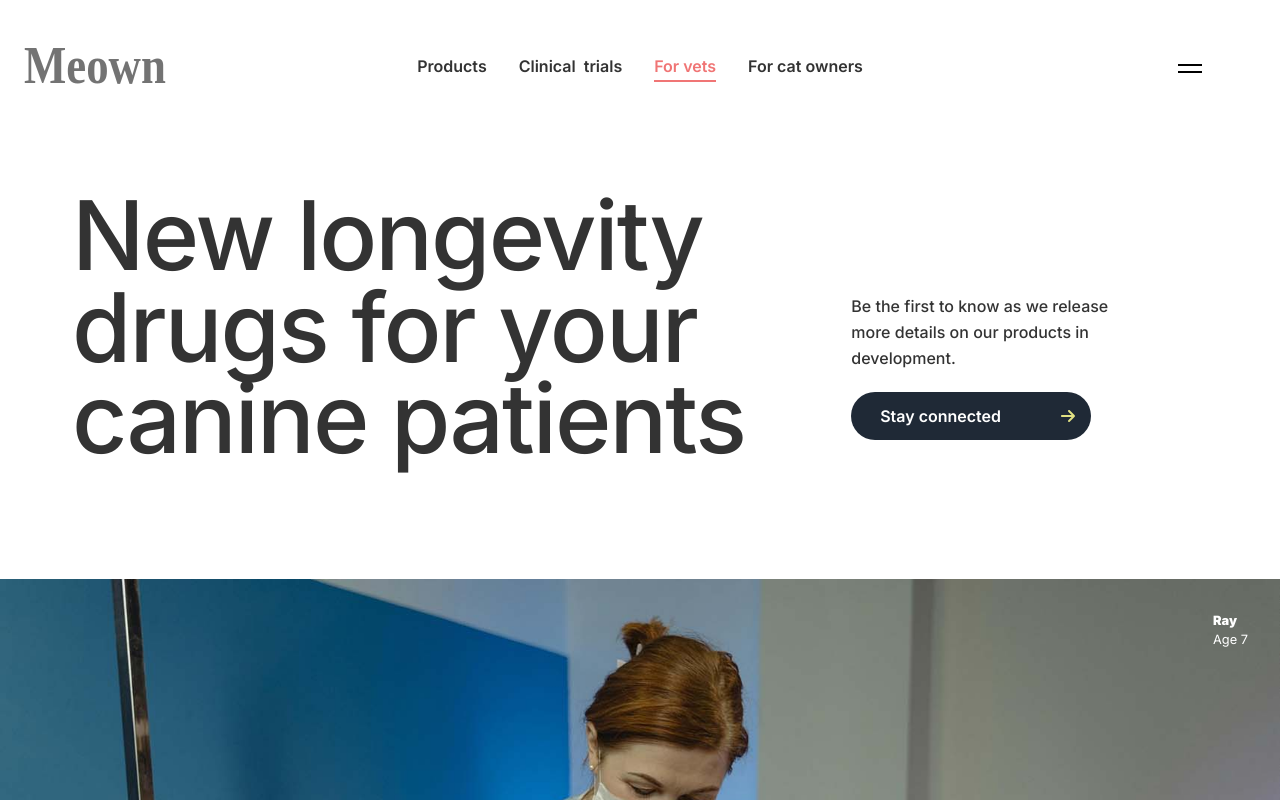
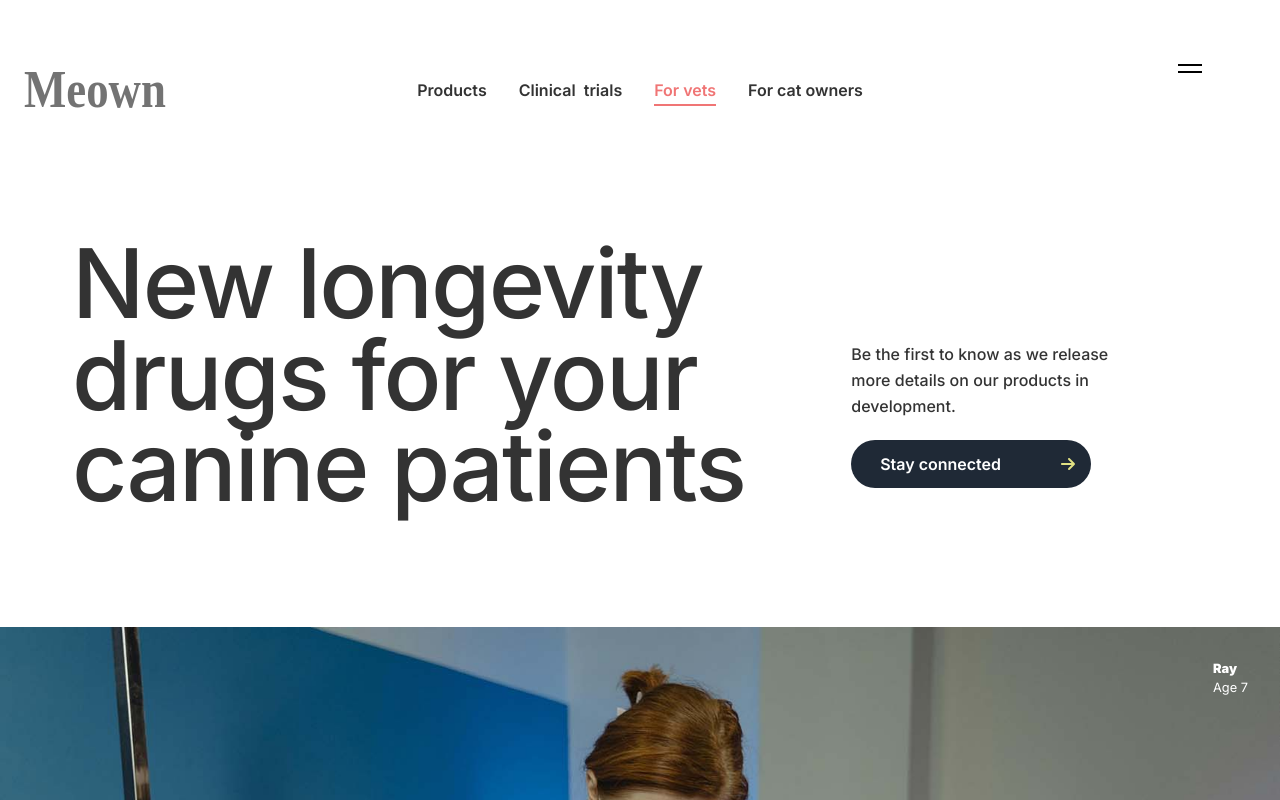
Before and after one commit to BusariAnees/cat-health, a React (Vite) app: page /vets in a window 1280 px wide. Shown: the top 800 px of the page. Built offline with nearby package versions, Linux system fonts and the light colour scheme; a web font is replaced by a local one.

Commit message:
updating the harmburger btn functionality

```diff
--- a/src/App.jsx
+++ b/src/App.jsx
@@ -29,7 +29,6 @@ function App() {
       <div className={`overlay ${isActive ? "overlay--active" : ""}`}>
         <Overlay isActive={isActive} setIsActive={setIsActive} />
       </div>
-
       <ScrollToTop />
 
       <main>
@@ -48,7 +47,7 @@ function App() {
             path="/products"
             element={
               <>
-                <div className="px-[1.5rem] m:px-[4.5rem]">
+                <div className="p-[1.5rem] m:px-[4.5rem]">
                   <Header isActive={isActive} setIsActive={setIsActive} />
                 </div>
                 <Products  setShowModal={setShowModal}/>
@@ -59,7 +58,7 @@ function App() {
             path="/clinical"
             element={
               <>
-                <div className="px-[1.5rem] m:px-[4.5rem]">
+                <div className="p-[1.5rem] m:px-[4.5rem]">
                   <Header isActive={isActive} setIsActive={setIsActive} />
                 </div>
                 <Clinicals setShowModal={setShowModal} />
@@ -70,7 +69,7 @@ function App() {
             path="/vets"
             element={
               <>
-                <div className="px-[1.5rem] m:px-[4.5rem]">
+                <div className="p-[1.5rem] m:px-[4.5rem]">
                   <Header isActive={isActive} setIsActive={setIsActive} />
                 </div>
                 <Vets setShowModal={setShowModal} />
@@ -81,7 +80,7 @@ function App() {
             path="/owner"
             element={
               <>
-                <div className="px-[1.5rem] m:px-[4.5rem]">
+                <div className="p-[1.5rem] m:px-[4.5rem]">
                   <Header isActive={isActive} setIsActive={setIsActive} />
                 </div>
                 <Owner setShowModal={setShowModal} />
```
